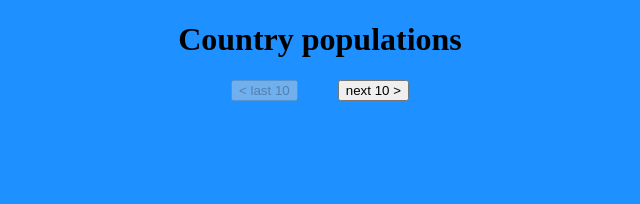
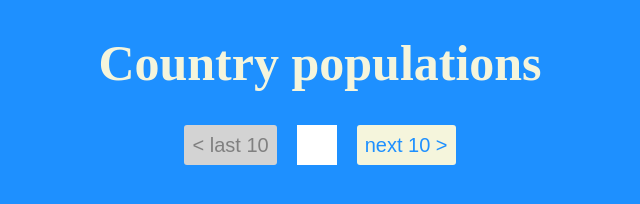
Before and after one commit to MJeorrett/countries_chart, a website: page index.html in a window 1280 px wide. Shown: the whole page, without its empty margins (320-960 px from the left). Drawn offline with nearby package versions, Linux system fonts and the light colour scheme; no server answers.

Commit message:
adding styling

```diff
--- a/public/styles.css
+++ b/public/styles.css
@@ -4,11 +4,18 @@ body {
 
 h1 {
   text-align: center;
+  color: beige;
+  font-size: 50px;
 }
 
 #main-container {
   display: flex;
   justify-content: center;
+}
+
+#chart-container {
+  padding: 20px;
+  background-color: white;
 }
 
 #last-ten {
@@ -18,3 +25,35 @@ h1 {
 #next-ten {
   margin-left: 20px;
 }
+
+button {
+  background-color: beige;
+  color: dodgerblue;
+  border: none;
+  font-size: 20px;
+  padding: 8px;
+  cursor: pointer;
+  border-radius: 3px;
+}
+
+button:disabled {
+  background-color: lightgrey;
+  color: grey;
+  cursor: not-allowed;
+}
+
+button:disabled:hover {
+  background-color: lightgrey;
+  border: none;
+  padding: 8px;
+}
+
+button:active {
+  background-color: white;
+}
+
+button:hover {
+  background-color: white;
+  border: 2px solid dodgerblue;
+  padding: 6px;
+}
```
